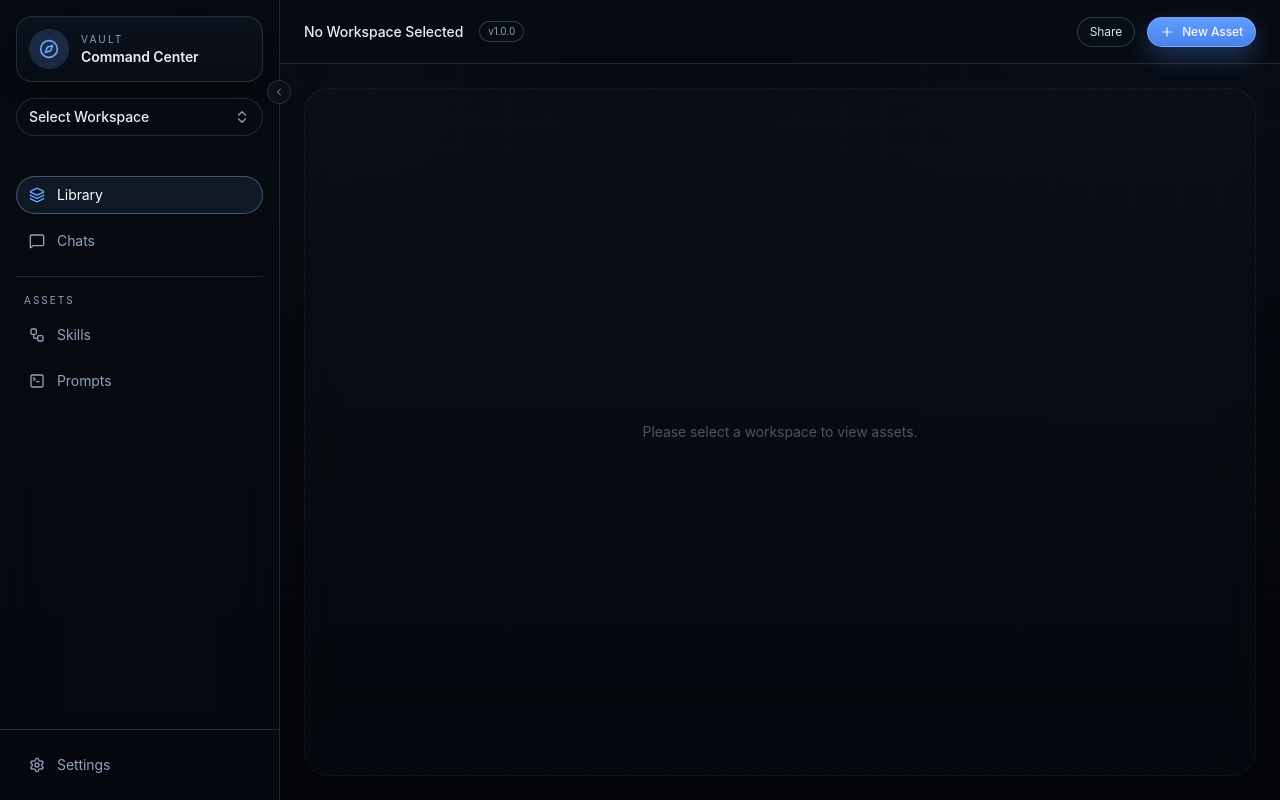
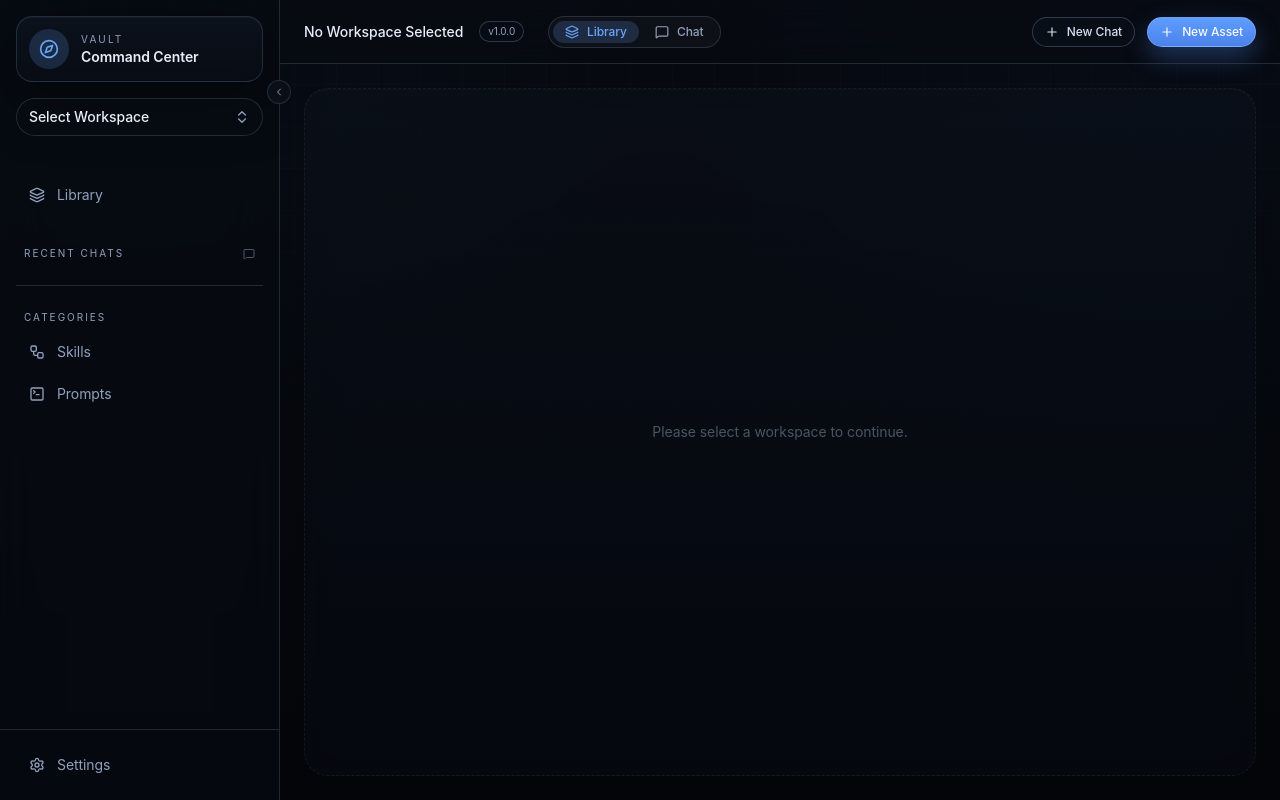
Before and after one commit to Chhayly-and-AI/prompt-vault, a Next.js app: page / in a window 1280 px wide. Built offline with nearby package versions, Linux system fonts and the light colour scheme.

Commit message:
Milestone 4: Chat Core with message threads and sidebar integration

```diff
--- a/src/app/page.tsx
+++ b/src/app/page.tsx
@@ -2,16 +2,38 @@
 
 import { useState } from "react";
 import { Sidebar } from "@/components/Sidebar";
-import { Plus } from "lucide-react";
+import { Plus, MessageSquare, Layers3 } from "lucide-react";
 import { useStore } from "@/store/useStore";
 import { AssetList } from "@/features/assets/components/AssetList";
 import { CreateAssetModal } from "@/features/assets/components/CreateAssetModal";
+import { ChatInterface } from "@/features/chat/components/ChatInterface";
+import { useStorageActions } from "@/lib/storage-helpers";
 
 export default function Home() {
+  const [view, setView] = useState<"library" | "chat">("library");
   const [isCreateModalOpen, setIsCreateModalOpen] = useState(false);
+
   const activeWorkspaceId = useStore((state) => state.activeWorkspaceId);
   const workspaces = useStore((state) => state.workspaces);
   const activeWorkspace = workspaces.find(w => w.id === activeWorkspaceId);
+
+  const { addConversation } = useStorageActions();
+  const setActiveConversationId = useStore((state) => state.setActiveConversationId);
+
+  const handleNewConversation = () => {
+    if (!activeWorkspaceId) return;
+    const newConv = {
+      id: crypto.randomUUID(),
+      title: "New Conversation",
+      workspaceId: activeWorkspaceId,
+      messages: [],
+      createdAt: Date.now(),
+      updatedAt: Date.now(),
+    };
+    addConversation(newConv);
+    setActiveConversationId(newConv.id);
+    setView("chat");
+  };
 
   return (
     <main className="cc-shell cc-grid-bg flex h-screen overflow-hidden text-[var(--text)]">
@@ -21,12 +43,30 @@ export default function Home() {
       <div className="flex min-w-0 flex-1 flex-col">
         {/* Workspace Header */}
         <header className="flex h-16 items-center justify-between border-b border-[var(--line)] bg-[rgba(7,11,17,0.72)] px-6 backdrop-blur-xl">
-          <div className="flex items-center gap-4">
-             <h2 className="text-sm font-medium">{activeWorkspace?.name || "No Workspace Selected"}</h2>
-             <div className="cc-pill px-2 py-0.5 text-[10px] text-[var(--text-muted)]">v1.0.0</div>
+          <div className="flex items-center gap-6">
+             <div className="flex items-center gap-4">
+                <h2 className="text-sm font-medium">{activeWorkspace?.name || "No Workspace Selected"}</h2>
+                <div className="cc-pill px-2 py-0.5 text-[10px] text-[var(--text-muted)]">v1.0.0</div>
+             </div>
+             <div className="flex gap-1 h-8 bg-[rgba(255,255,255,0.03)] p-1 rounded-xl border border-[var(--line)]">
+                <button
+                  onClick={() => setView("library")}
+                  className={`flex items-center gap-2 px-3 rounded-lg text-xs font-medium transition ${view === "library" ? "bg-[var(--brand-soft)] text-[var(--brand)]" : "text-[var(--text-muted)] hover:text-white"}`}
+                >
+                  <Layers3 className="h-3.5 w-3.5" /> Library
+                </button>
+                <button
+                  onClick={() => setView("chat") }
+                  className={`flex items-center gap-2 px-3 rounded-lg text-xs font-medium transition ${view === "chat" ? "bg-[var(--brand-soft)] text-[var(--brand)]" : "text-[var(--text-muted)] hover:text-white"}`}
+                >
+                  <MessageSquare className="h-3.5 w-3.5" /> Chat
+                </button>
+             </div>
           </div>
           <div className="flex items-center gap-3">
-             <button className="cc-btn-secondary px-3 py-1.5 text-xs">Share</button>
+             <button onClick={handleNewConversation} className="cc-btn-secondary flex items-center gap-2 px-3 py-1.5 text-xs font-medium">
+               <Plus className="h-3.5 w-3.5" /> New Chat
+             </button>
              <button
                onClick={() => setIsCreateModalOpen(true)}
                className="cc-btn-primary flex items-center gap-2 px-3 py-1.5 text-xs font-medium"
@@ -38,12 +78,14 @@ export default function Home() {
 
         {/* Dynamic View Area */}
         <div className="flex-1 overflow-hidden p-6">
-           {activeWorkspaceId ? (
+           {!activeWorkspaceId ? (
+             <div className="cc-glass flex h-full flex-col items-center justify-center rounded-3xl border-dashed opacity-50">
+                <p className="text-sm text-[var(--text-muted)]">Please select a workspace to continue.</p>
+             </div>
+           ) : view === "library" ? (
              <AssetList />
            ) : (
-             <div className="cc-glass flex h-full flex-col items-center justify-center rounded-3xl border-dashed opacity-50">
-                <p className="text-sm text-[var(--text-muted)]">Please select a workspace to view assets.</p>
-             </div>
+             <ChatInterface />
            )}
         </div>
       </div>
--- a/src/components/Sidebar.tsx
+++ b/src/components/Sidebar.tsx
@@ -9,12 +9,18 @@ import {
   MessageSquare,
   Settings,
   ChevronLeft,
-  ChevronRight
+  ChevronRight,
+  Hash
 } from "lucide-react";
 import { WorkspaceSwitcher } from "./WorkspaceSwitcher";
+import { useStore } from "@/store/useStore";
 
 export function Sidebar() {
   const [collapsed, setCollapsed] = useState(false);
+  const activeWorkspaceId = useStore((state) => state.activeWorkspaceId);
+  const conversations = useStore((state) => state.conversations).filter(c => c.workspaceId === activeWorkspaceId);
+  const activeConversationId = useStore((state) => state.activeConversationId);
+  const setActiveConversationId = useStore((state) => state.setActiveConversationId);
 
   return (
     <aside
@@ -38,12 +44,32 @@ export function Sidebar() {
         <WorkspaceSwitcher collapsed={collapsed} />
       </div>
 
-      <nav className="flex-1 space-y-2 px-4 py-6">
-        <NavItem icon={Layers3} label="Library" active collapsed={collapsed} />
-        <NavItem icon={MessageSquare} label="Chats" collapsed={collapsed} />
-        <div className="my-4 border-t border-[var(--line)]" />
+      <nav className="flex-1 overflow-y-auto space-y-1 px-4 py-6 scrollbar-hide">
+        <NavItem icon={Layers3} label="Library" collapsed={collapsed} />
+
+        <div className="mt-8 mb-2 px-2 flex items-center justify-between">
+          <p className={`text-[10px] uppercase tracking-[0.2em] text-[var(--text-muted)] ${collapsed ? "hidden" : ""}`}>Recent Chats</p>
+          {!collapsed && <MessageSquare className="h-3 w-3 text-[var(--text-muted)] opacity-50" />}
+        </div>
+
+        {conversations.slice(0, 5).map(conv => (
+          <button
+            key={conv.id}
+            onClick={() => setActiveConversationId(conv.id)}
+            className={`flex w-full items-center gap-3 rounded-lg px-2 py-1.5 text-xs transition ${
+              activeConversationId === conv.id
+                ? "bg-[rgba(104,166,255,0.1)] text-white"
+                : "text-[var(--text-muted)] hover:bg-[rgba(255,255,255,0.03)]"
+            } ${collapsed ? "justify-center" : ""}`}
+          >
+            <Hash className="h-3.5 w-3.5 shrink-0 opacity-50" />
+            {!collapsed && <span className="truncate">{conv.title}</span>}
+          </button>
+        ))}
+
+        <div className="my-6 border-t border-[var(--line)]" />
         <p className={`mb-2 px-2 text-[10px] uppercase tracking-[0.2em] text-[var(--text-muted)] ${collapsed ? "text-center" : ""}`}>
-          {collapsed ? "---" : "Assets"}
+          {collapsed ? "---" : "Categories"}
         </p>
         <NavItem icon={Workflow} label="Skills" collapsed={collapsed} />
         <NavItem icon={TerminalSquare} label="Prompts" collapsed={collapsed} />
--- /dev/null
+++ b/src/features/chat/components/ChatInterface.tsx
@@ -0,0 +1,76 @@
+"use client";
+
+import { useState } from "react";
+import { useStore } from "@/store/useStore";
+import { Send, Hash, AtSign, Zap, Plus, MessageSquare } from "lucide-react";
+
+export function ChatInterface() {
+  const activeConversationId = useStore((state) => state.activeConversationId);
+  const conversations = useStore((state) => state.conversations);
+  const activeConversation = conversations.find(c => c.id === activeConversationId);
+  const [input, setInput] = useState("");
+
+  if (!activeConversationId) {
+    return (
+      <div className="flex h-full flex-col items-center justify-center text-center p-6">
+        <div className="mb-4 flex h-16 w-16 items-center justify-center rounded-2xl bg-[var(--brand-soft)] text-[var(--brand)]">
+          <MessageSquare className="h-8 w-8" />
+        </div>
+        <h3 className="text-lg font-semibold">No Conversation Selected</h3>
+        <p className="mt-2 text-sm text-[var(--text-muted)] max-w-xs">
+          Select a conversation from the sidebar or start a new one to begin composing prompts.
+        </p>
+      </div>
+    );
+  }
+
+  return (
+    <div className="flex h-full flex-col">
+      {/* Message Thread */}
+      <div className="flex-1 overflow-y-auto p-6 space-y-6">
+        {activeConversation?.messages.map((msg) => (
+          <div key={msg.id} className={`flex ${msg.role === "user" ? "justify-end" : "justify-start"}`}>
+            <div className={`max-w-[80%] rounded-2xl p-4 ${
+              msg.role === "user"
+                ? "bg-[var(--brand)] text-white shadow-lg shadow-[rgba(104,166,255,0.2)]"
+                : "cc-glass"
+            }`}>
+              <p className="text-sm leading-relaxed">{msg.content}</p>
+            </div>
+          </div>
+        ))}
+        {activeConversation?.messages.length === 0 && (
+          <div className="flex h-full items-center justify-center opacity-30 italic text-sm">
+            Start of a new conversation...
+          </div>
+        )}
+      </div>
+
+      {/* Composer Area */}
+      <div className="p-6 border-t border-[var(--line)] bg-[rgba(7,11,17,0.4)]">
+        <div className="relative">
+          <textarea
+            value={input}
+            onChange={(e) => setInput(e.target.value)}
+            placeholder="Type a message or use @skills, #prompts..."
+            className="cc-input min-h-[100px] w-full p-4 pb-12 text-sm resize-none"
+          />
+          <div className="absolute bottom-3 left-3 flex gap-2">
+            <button className="p-1.5 rounded-lg hover:bg-[rgba(255,255,255,0.05)] text-[var(--text-muted)] hover:text-[var(--brand)] transition-colors">
+              <AtSign className="h-4 w-4" />
+            </button>
+            <button className="p-1.5 rounded-lg hover:bg-[rgba(255,255,255,0.05)] text-[var(--text-muted)] hover:text-[var(--ok)] transition-colors">
+              <Hash className="h-4 w-4" />
+            </button>
+            <button className="p-1.5 rounded-lg hover:bg-[rgba(255,255,255,0.05)] text-[var(--text-muted)] hover:text-[var(--warn)] transition-colors">
+              <Zap className="h-4 w-4" />
+            </button>
+          </div>
+          <button className="absolute bottom-3 right-3 cc-btn-primary p-2">
+            <Send className="h-4 w-4" />
+          </button>
+        </div>
+      </div>
+    </div>
+  );
+}
```
